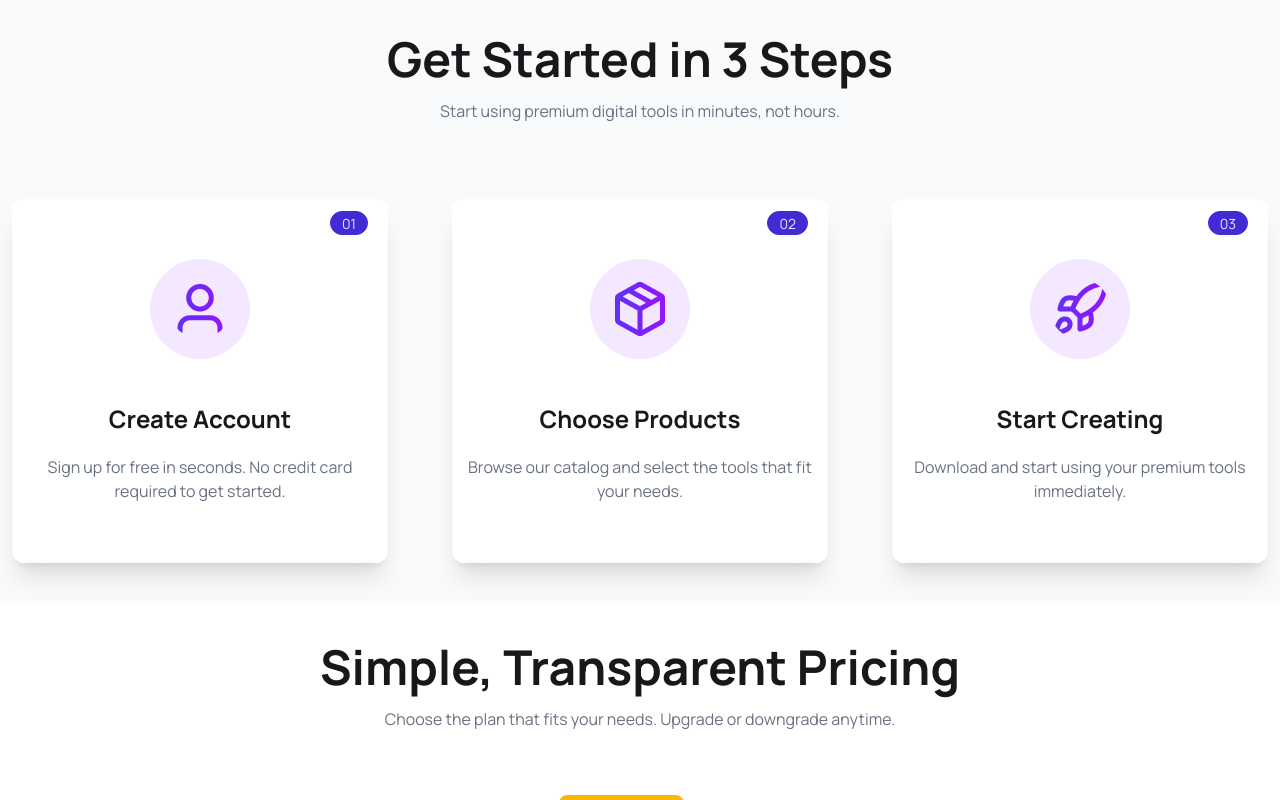
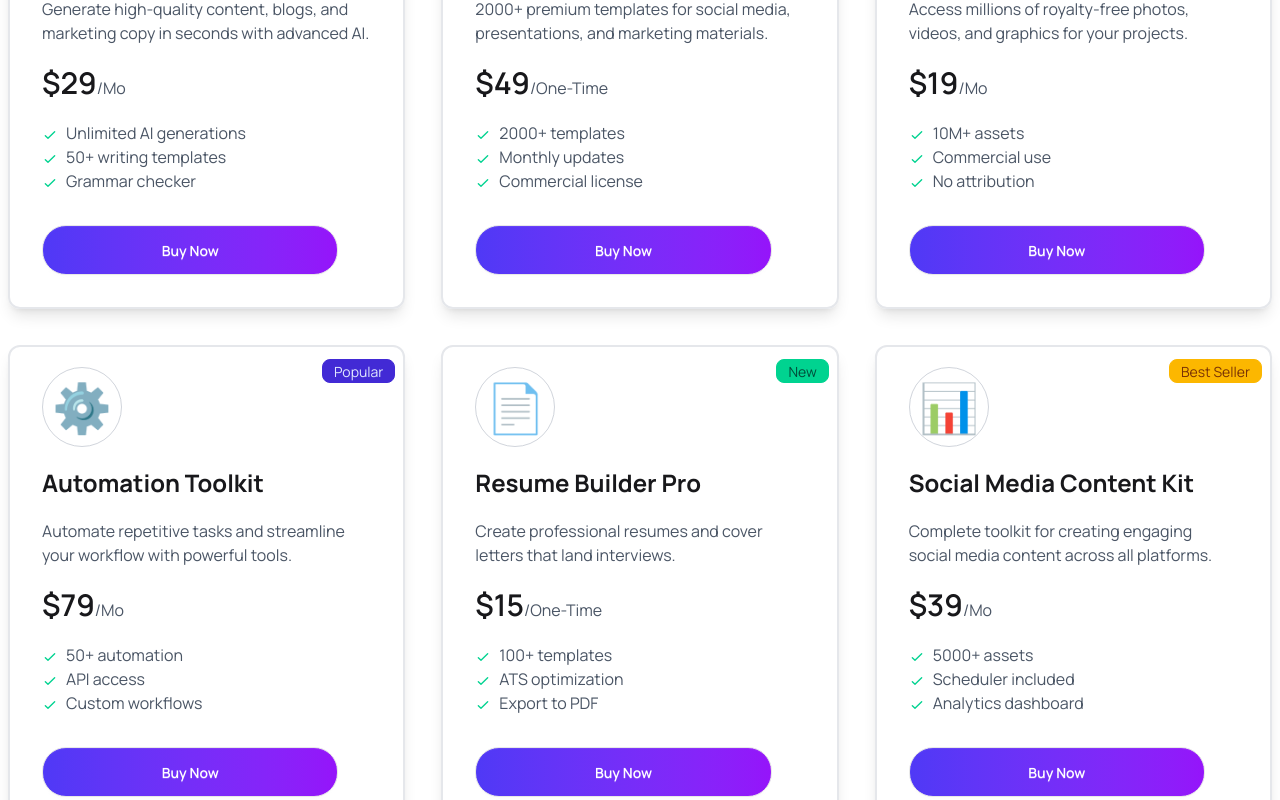
Before and after one commit to wdev-jahidhasan/digitools-purchase, a React (Vite) app: page / in a window 1280 px wide. Shown: the part 1320-2120 px from the top of the page. Built offline with nearby package versions, Linux system fonts and the light colour scheme.

Commit message:
dynamic card added

```diff
--- a/public/info.json
+++ b/public/info.json
@@ -4,7 +4,7 @@
     "name": "AI Writing Pro",
     "description": "Generate high-quality content, blogs, and marketing copy in seconds with advanced AI.",
     "price": 29,
-    "period": "monthly",
+    "period": "Mo",
     "tag": "Best Seller",
     "tagType": "best seller",
     "features": [
@@ -19,7 +19,7 @@
     "name": "Design Templates Pack",
     "description": "2000+ premium templates for social media, presentations, and marketing materials.",
     "price": 49,
-    "period": "one-time",
+    "period": "One-Time",
     "tag": "Popular",
     "tagType": "popular",
     "features": [
@@ -34,7 +34,7 @@
     "name": "Premium Stock Assets",
     "description": "Access millions of royalty-free photos, videos, and graphics for your projects.",
     "price": 19,
-    "period": "monthly",
+    "period": "Mo",
     "tag": "New",
     "tagType": "new",
     "features": [
@@ -49,11 +49,11 @@
     "name": "Automation Toolkit",
     "description": "Automate repetitive tasks and streamline your workflow with powerful tools.",
     "price": 79,
-    "period": "monthly",
+    "period": "Mo",
     "tag": "Popular",
     "tagType": "popular",
     "features": [
-      "50+ automations",
+      "50+ automation",
       "API access",
       "Custom workflows"
     ],
@@ -64,7 +64,7 @@
     "name": "Resume Builder Pro",
     "description": "Create professional resumes and cover letters that land interviews.",
     "price": 15,
-    "period": "one-time",
+    "period": "One-Time",
     "tag": "New",
     "tagType": "new",
     "features": [
@@ -79,7 +79,7 @@
     "name": "Social Media Content Kit",
     "description": "Complete toolkit for creating engaging social media content across all platforms.",
     "price": 39,
-    "period": "monthly",
+    "period": "Mo",
     "tag": "Best Seller",
     "tagType": "best seller",
     "features": [
--- a/src/App.jsx
+++ b/src/App.jsx
@@ -8,6 +8,12 @@ import Statistics from './Component/Statistics'
 import Steps from './Component/Steps'
 import Cart from './Component/Cart'
 
+const getProducts = async () => {
+  const res  = await fetch("/info.json")
+  return res.json()
+}
+const productPromise = getProducts();
+
 function App() {
 
   return (
@@ -15,7 +21,7 @@ function App() {
     <Navbar></Navbar>
     <Banner></Banner>
     <Statistics></Statistics>
-    <Products></Products>
+    <Products productPromise={productPromise}></Products>
     <Cart></Cart>
     <Steps></Steps>
     <Pricing></Pricing>
--- a/src/Component/Products.jsx
+++ b/src/Component/Products.jsx
@@ -1,6 +1,8 @@
-import React from 'react';
+import React, { use } from 'react';
 
-const Products = () => {
+const Products = ({ productPromise }) => {
+  const products = use(productPromise);
+
   return (
     <div className='py-10'>
       <div className='text-center'>
@@ -13,8 +15,35 @@ const Products = () => {
         <button className='btn'>Cart (02)</button>
       </div>
 
-      <div className='bg-yellow-200 font-bold text-3xl text-center py-5'>
-        Products
+      <div className='grid grid-cols-1 md:grid-cols-3 gap-5 w-full max-w-7xl mx-auto py-8'>
+        {
+          products.map(product =>
+
+            <div className='relative border-2 border-gray-200 shadow-lg rounded-xl px-8 m-2'>
+              <span className={`absolute top-3 right-2 badge ${
+    product.tag === "Popular"
+    ? "badge-primary"
+    : product.tag === "Best Seller"
+    ? "badge-warning"
+    : product.tag === "New"
+    ? "badge-success"
+    :""
+  }`}>{product.tag}</span>
+              <p className='flex items-center justify-center text-5xl w-20 h-20 border border-gray-300 rounded-full my-5'>{product.icon}</p>
+              <h1 className='text-2xl font-bold my-5'>{product.name}</h1>
+              <p className='text-gray-600'>{product.description}</p>
+              <p className='my-5'><span className='text-3xl font-semibold'>${product.price}</span><span className='text-gray-600'>/{product.period}</span></p>
+              <div>
+                {product.features.map(feature =>
+                  <div>
+                    <svg xmlns="http://www.w3.org/2000/svg" className="size-4 me-2 inline-block text-success" fill="none" viewBox="0 0 24 24" stroke="currentColor"><path strokeLinecap="round" strokeLinejoin="round" strokeWidth="2" d="M5 13l4 4L19 7" /></svg>
+                    <span className='text-gray-600'>{feature}</span>
+                  </div>
+                )}
+              </div>
+              <button className='my-8 py-6 btn w-[90%] bg-linear-to-r from-[#4F39F6] to-[#9514FA] text-white rounded-3xl'>Buy Now</button>
+            </div>)
+        }
       </div>
     </div>
   );
```
